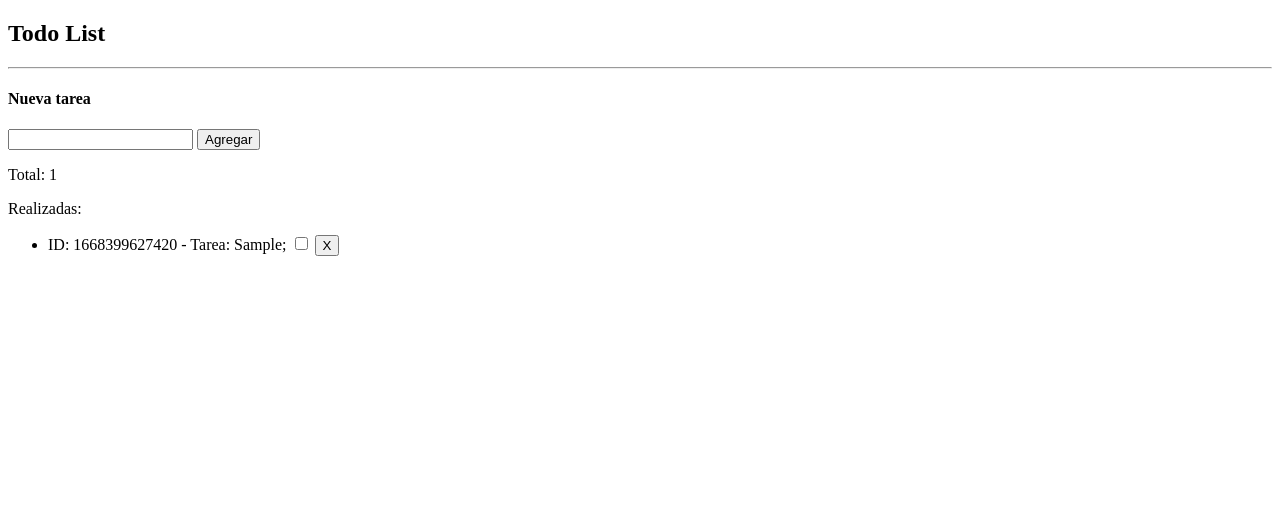
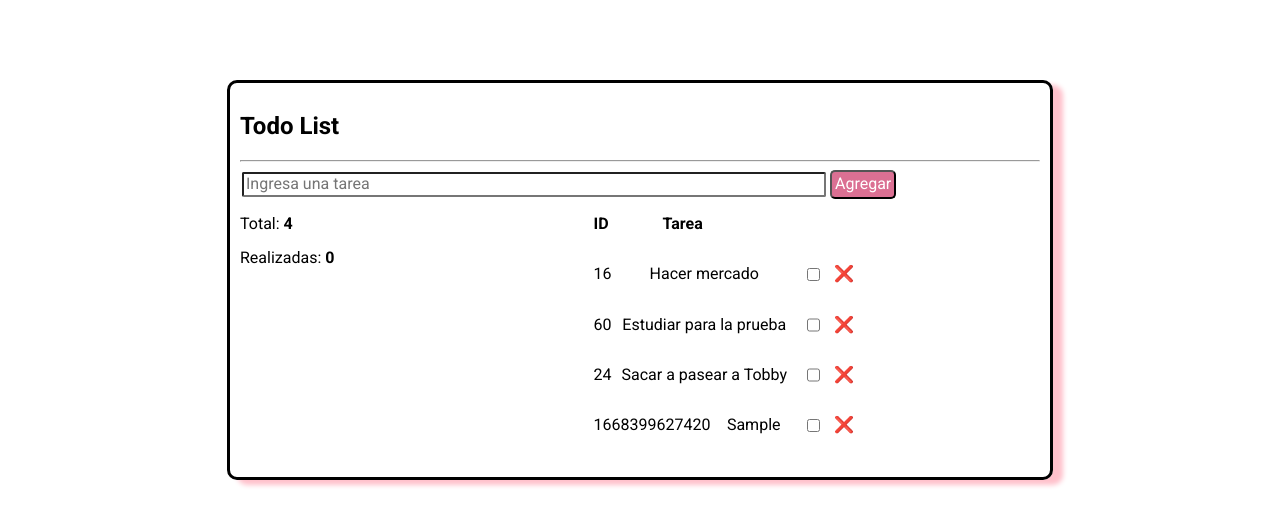
Before and after one commit to alejarivasc/Desafiotodo, a plain HTML site: page index.html in a window 1280 px wide. Both pictures are taken after typing "Sample" into the empty fields and a click on the button "Agregar". Drawn offline with nearby package versions, Linux system fonts and the light colour scheme.

Commit message:
corregido

```diff
--- a/assets/css/style.css
+++ b/assets/css/style.css
@@ -1,3 +1,70 @@
-.done{
+.finished{
     text-decoration: line-through;
 }
+
+main{
+    width: 800px;
+margin: 80px auto;
+border: solid;
+font-family: 'Roboto', sans-serif;
+border-radius: 10px;
+padding: 10px;
+box-shadow:   10px 5px 5px pink;
+}
+
+li{
+list-style: none;
+}
+
+#add{
+    width: 45vw;
+    border-radius: 2px;
+    margin-left: 2px;
+}
+
+#btnAdd{
+    border-radius: 5px;
+    padding: 3px;
+background-color: palevioletred;
+color: white;
+transition-duration: 0.4s;
+cursor: pointer;
+}
+#btnAdd:hover{
+background-color: brown;
+}
+
+.container{
+    display: flex;
+    justify-content: space-between;
+}
+.title{
+    padding-right: 50px;
+    margin-left: 40px;
+}
+   #finalList{
+    display: flex;
+    flex-direction: column;
+    margin-right: 180px;
+   }
+
+   .info{
+    display: flex;
+    justify-content: space-between;
+    gap: 10px;
+   }
+
+   .deletebtn{
+    background-color: transparent;
+    border: none;
+   }
+
+.infobtn{
+    display: flex;
+    gap: 8px;
+    margin-left: 10px;
+}
+
+span{
+    font-weight: 700 ;
+}
--- a/assets/js/main.js
+++ b/assets/js/main.js
@@ -1,73 +1,69 @@
-const ingresoTarea = document.querySelector("#ingresoTarea");
-const agregarTarea = document.querySelector("#agregarTarea");
+const add = document.querySelector("#add");
+const btnAdd = document.querySelector("#btnAdd");
 const total = document.querySelector("#total");
-const realizadas = document.querySelector("#realizadas");
-const listaTareas = document.querySelector("#listaTareas");
+const done = document.querySelector("#done");
+const finalList = document.querySelector("#finalList");
 
-
-let tareas =[
-    // {id: 16, Tarea: "Hacer mercado"},
-    // {id: 60, Tarea: "Estudiar para la prueba"},
-    // {id: 24, Tarea: "Sacar a pasear a Tobby"}
+let tareas = [
+  { id: 16, Tarea: "Hacer mercado", completed: false },
+  { id: 60, Tarea: "Estudiar para la prueba", completed: false },
+  { id: 24, Tarea: "Sacar a pasear a Tobby", completed: false },
 ];
 
-const render = (array) =>{
-    listaTareas.innerHTML = ""
-    array.forEach(tarea =>{
-        listaTareas.innerHTML += `<li>ID: ${tarea.id}
-        - Tarea: ${tarea.Tarea};
-        <input type="checkbox" data-update="${tarea.id}"></input>
-        <button data-delete="${tarea.id}">X</button>
-        </li>`
-        total.innerHTML = `Total: ${tareas.length}`
-
-    });
-}
-
-
-
- render (tareas);
-
-agregarTarea.addEventListener ("click", ()=> {
-const nuevaTarea = ingresoTarea.value;
-tareas.push ({
-    id: Date.now(),
-    Tarea: nuevaTarea,
-});
-ingresoTarea.value= ""
-listaTareas.innerHTML = "";
+const render = (array) => {
+  finalList.innerHTML = "";
+  let totalDone = 0;
+  array.forEach((tarea) => {
+    let completed = "";
+    let modStyle = "";
+    if (tarea.completed) {
+      completed = "checked";
+      totalDone++;
+      modStyle = `class="finished"`;
+    }
+    finalList.innerHTML += `<li class ="info"><p>${tarea.id}</p>
+        <p ${modStyle}>${tarea.Tarea}</p>
+        <div class="infobtn"> <input type="checkbox" ${completed} data-update="${tarea.id}"></input>
+        <button class="deletebtn" data-delete="${tarea.id}">❌</button>
+        </div></li>`;
+  });
+  total.textContent = `${tareas.length}`;
+  done.textContent = `${totalDone}`;
+};
 
 render(tareas);
 
-
-})
-// Delegación de eventos
-listaTareas.addEventListener("click", (e) =>{
-    //Eliminar
-    if (e.target.dataset.delete){
-        const idTarea = e.target.dataset.delete;
-tareas = tareas.filter((tarea)=> tarea.id !== parseInt(idTarea))
-
-render (tareas);
-
-    }
-    // actualizar
-if (e.target.dataset.update) {
-    console.log(e)
- const idTarea = e.target.dataset.update;
- const newArray = tareas.map((tarea) => {
-    if (tarea.id == parseInt(idTarea)) {
-        tarea.classList.toggle = ("done")
-
-
-
- }
-return tarea;
-});
-tareas = newArray;
-render(newArray);
-realizadas.innerHTML = `Realizadas: ${newArray.length}`
-
+btnAdd.addEventListener("click", (e) => {
+  e.preventDefault();
+  if (add.value != ""){
+  const addToDo = add.value;
+  tareas.push({
+    id: Date.now(),
+    Tarea: addToDo,
+    completed: false,
+  });
+  render(tareas);
+  add.value = "";
+//   finalList.innerHTML = "";
+} else {
+    alert ("Debes ingresar una tarea")
 }
 
- });
+});
+
+// Delegación de eventos
+finalList.addEventListener("click", (e) => {
+  //Eliminar
+  if (e.target.dataset.delete) {
+    const idTarea = e.target.dataset.delete;
+    tareas = tareas.filter((tarea) => tarea.id !== parseInt(idTarea));
+    render(tareas);
+  }
+  // check box
+  if (e.target.dataset.update) {
+    const idTarea = e.target.dataset.update;
+    const index = tareas.findIndex((tarea) => tarea.id == idTarea);
+    tareas[index].completed = !tareas[index].completed;
+    render(tareas);
+  }
+});
--- a/index.html
+++ b/index.html
@@ -1,25 +1,44 @@
 <!DOCTYPE html>
 <html lang="en">
+
 <head>
     <meta charset="UTF-8">
     <meta http-equiv="X-UA-Compatible" content="IE=edge">
     <meta name="viewport" content="width=device-width, initial-scale=1.0">
     <title>Document</title>
-<link rel="stylesheet" href="./assets/css/style.css"></head>
+    <link rel="stylesheet" href="https://cdnjs.cloudflare.com/ajax/libs/normalize/8.0.1/normalize.min.css"
+        integrity="sha512-NhSC1YmyruXifcj/KFRWoC561YpHpc5Jtzgvbuzx5VozKpWvQ+4nXhPdFgmx8xqexRcpAglTj9sIBWINXa8x5w=="
+        crossorigin="anonymous" referrerpolicy="no-referrer" />
+        <link rel="preconnect" href="https://fonts.googleapis.com">
+        <link rel="preconnect" href="https://fonts.gstatic.com" crossorigin>
+        <link href="https://fonts.googleapis.com/css2?family=Roboto:wght@300;400;700&display=swap" rel="stylesheet">
+    <link rel="stylesheet" href="./assets/css/style.css">
+</head>
+
 <body>
-    <h2>Todo List</h2>
-    <hr>
-    <h4>Nueva tarea</h4>
-        <input id="ingresoTarea" type="text">
-        <button id="agregarTarea">Agregar</button>
-
- <p id="total">Total:</p>
-    <p id="realizadas">Realizadas:</p>
-<ul id="listaTareas" >
-</ul>
+    <main>
+        <h2>Todo List</h2>
+        <hr>
+        <section>
+            <form>
+                <input type="text" id="add" placeholder="Ingresa una tarea">
+                <button id="btnAdd">Agregar</button>
+            </form>
+        </section>
+        <section class="container">
+            <div class="result">
+                <p>Total: <span id="total"></span> </p>
+                <p>Realizadas: <span id="done"></span></p>
+            </div>
+            <div class="list">
+                <p><span class="title">ID</span> <span class="titleDo">Tarea</span></p>
+                <ul id="finalList"></ul>
+            </div>
+        </section>
+    </main>
 
 
-<script src="./assets/js/main.js"></script>
+    <script src="./assets/js/main.js"></script>
+</body>
 
-</body>
 </html>
```
